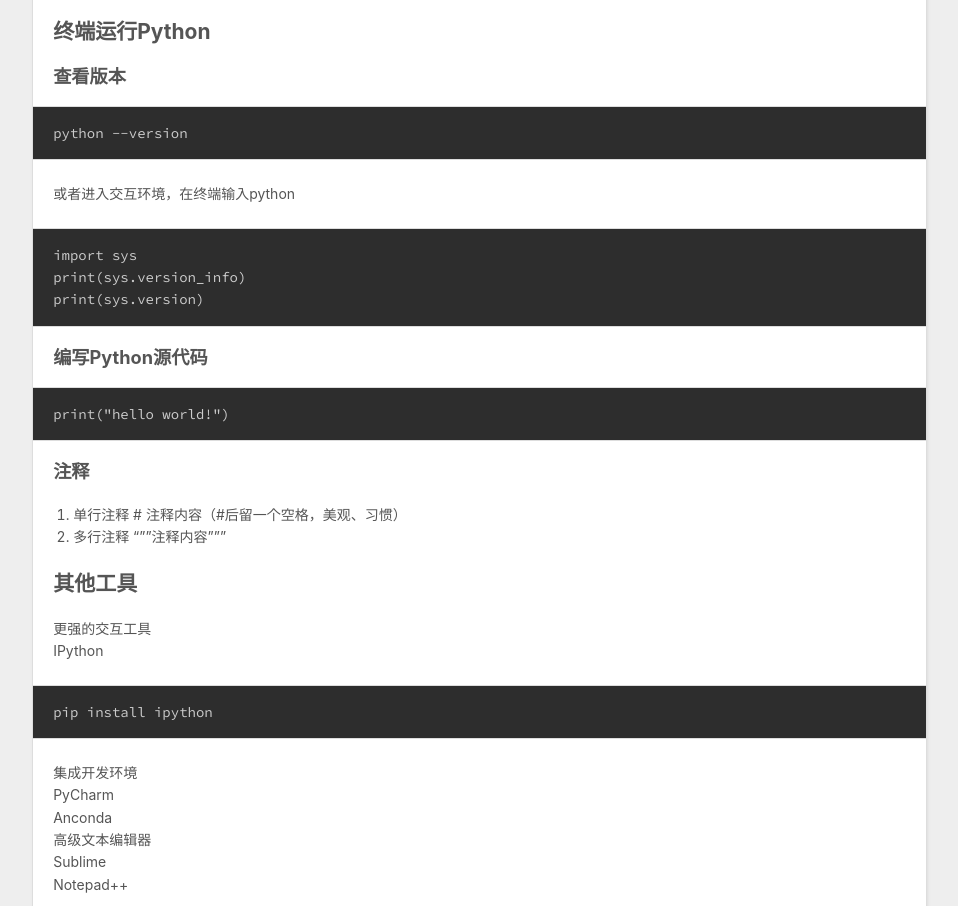
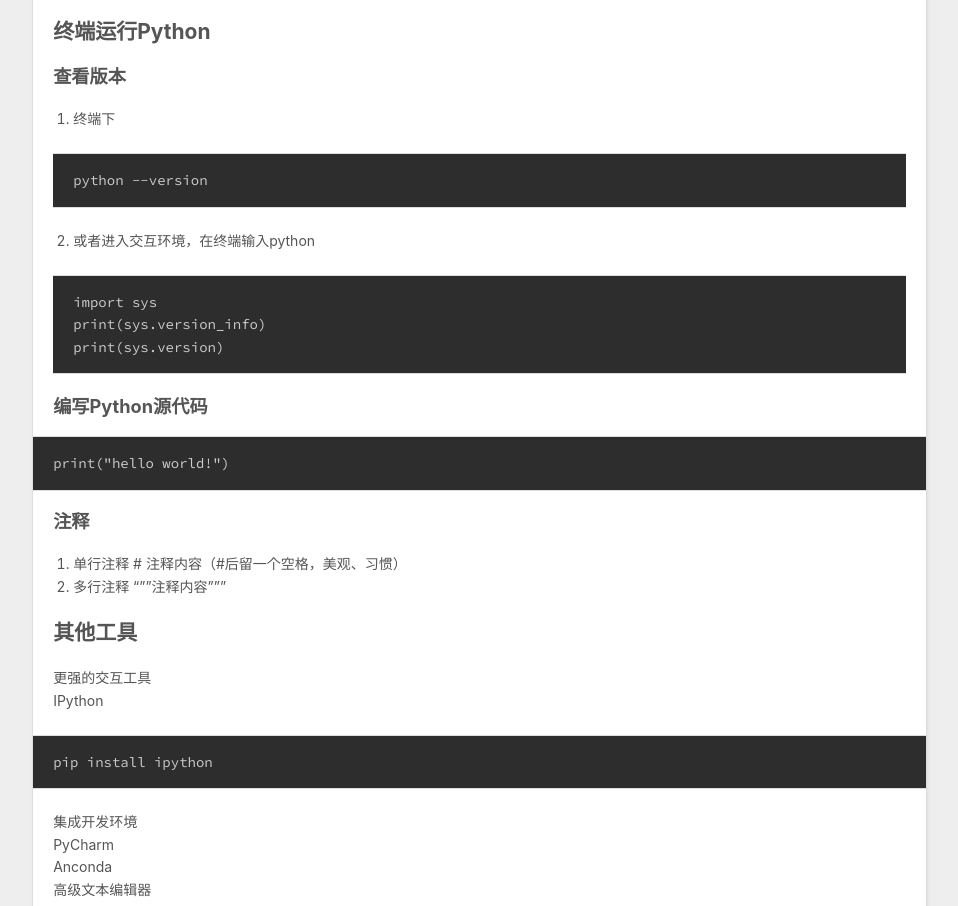
Before and after one commit to bayhax/bayhax.github.io, a plain HTML site: page 2019/09/04/python001/index.html in a window 1280 px wide. Shown: the part 2434-3340 px from the top of the page, without its empty margins (8-966 px from the left). Drawn offline with nearby package versions, Linux system fonts and the light colour scheme.

Commit message:
Site updated: 2019-09-05 22:30:53

```diff
--- a/2019/09/04/python001/index.html
+++ b/2019/09/04/python001/index.html
@@ -14,7 +14,7 @@
 <meta property="og:site_name" content="bayhax的博客">
 <meta property="og:description" content="python简介为什么叫PythonPython是大蟒蛇的意思，咱们看到Python的IDLE也是两条蛇一样的图形，据说是因为Guido von Rossum是一个名叫Monty Python的戏剧团体的爱好者。所以才叫python。Python是一种解释性语言。而他开发python这个脚本一方面是为了打发圣诞节期间的无聊；二是为了解决非开放标识造成ABC没有获得成功的问题（ABC是Guido参加">
 <meta property="og:locale" content="zh">
-<meta property="og:updated_time" content="2019-09-05T14:19:01.784Z">
+<meta property="og:updated_time" content="2019-09-05T14:30:28.359Z">
 <meta name="twitter:card" content="summary">
 <meta name="twitter:title" content="python001">
 <meta name="twitter:description" content="python简介为什么叫PythonPython是大蟒蛇的意思，咱们看到Python的IDLE也是两条蛇一样的图形，据说是因为Guido von Rossum是一个名叫Monty Python的戏剧团体的爱好者。所以才叫python。Python是一种解释性语言。而他开发python这个脚本一方面是为了打发圣诞节期间的无聊；二是为了解决非开放标识造成ABC没有获得成功的问题（ABC是Guido参加">
@@ -139,10 +139,15 @@ export PATH=$PATH:/usr/local/python37/bin</code></pre></li>
 <li><p>刷新环境变量         </p>
 <pre><code>source .bash_profile</code></pre></li>
 </ol>
-<h2 id="终端运行Python"><a href="#终端运行Python" class="headerlink" title="终端运行Python"></a>终端运行Python</h2><h3 id="查看版本"><a href="#查看版本" class="headerlink" title="查看版本"></a>查看版本</h3><pre><code>python --version</code></pre><p>或者进入交互环境，在终端输入python</p>
+<h2 id="终端运行Python"><a href="#终端运行Python" class="headerlink" title="终端运行Python"></a>终端运行Python</h2><h3 id="查看版本"><a href="#查看版本" class="headerlink" title="查看版本"></a>查看版本</h3><ol>
+<li><p>终端下</p>
+<pre><code>python --version</code></pre></li>
+<li><p>或者进入交互环境，在终端输入python</p>
 <pre><code>import sys
 print(sys.version_info)
-print(sys.version)</code></pre><h3 id="编写Python源代码"><a href="#编写Python源代码" class="headerlink" title="编写Python源代码"></a>编写Python源代码</h3><pre><code>print(&quot;hello world!&quot;)</code></pre><h3 id="注释"><a href="#注释" class="headerlink" title="注释"></a>注释</h3><ol>
+print(sys.version)</code></pre></li>
+</ol>
+<h3 id="编写Python源代码"><a href="#编写Python源代码" class="headerlink" title="编写Python源代码"></a>编写Python源代码</h3><pre><code>print(&quot;hello world!&quot;)</code></pre><h3 id="注释"><a href="#注释" class="headerlink" title="注释"></a>注释</h3><ol>
 <li>单行注释  # 注释内容（#后留一个空格，美观、习惯）</li>
 <li>多行注释  “””注释内容”””</li>
 </ol>
```
Also changed, not shown: index.html (+7 -2 lines).
